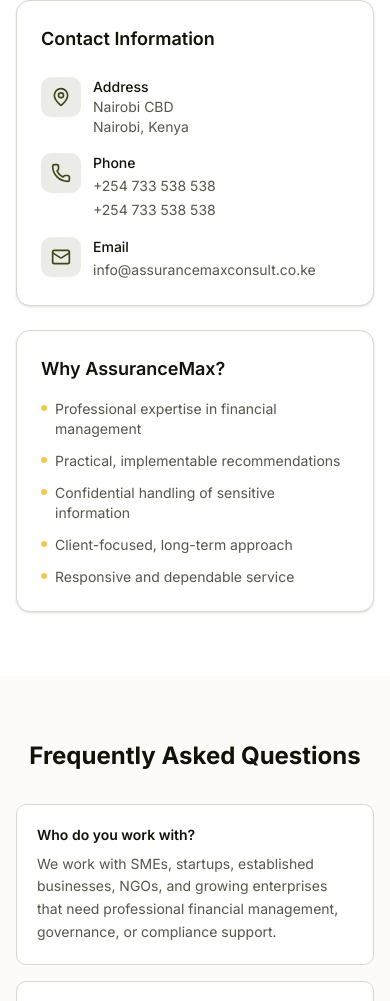
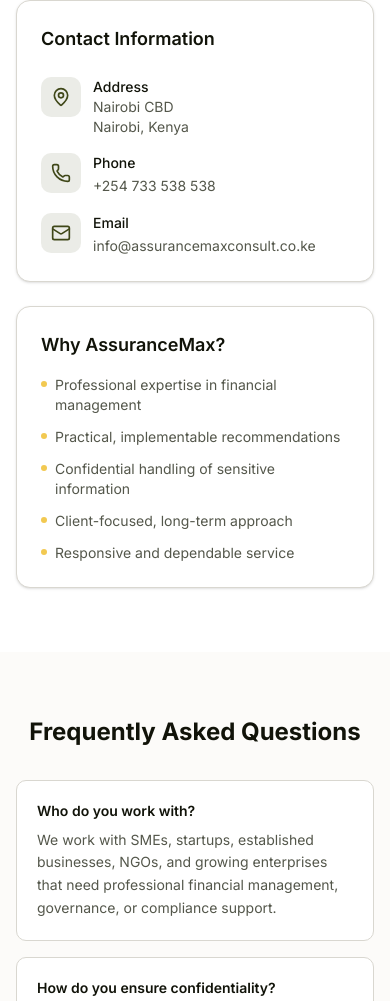
Before and after one commit to dev-mwero/assurancemax-consulting, a Next.js app: page /contact in a window 390 px wide. Shown: the part 1132-2133 px from the top of the page. Built offline with nearby package versions, Linux system fonts and the light colour scheme; no server answers.

Commit message:
fix: remove duplicate phone number from contact page
Remove phoneSecondary from constants and its conditional render
on the contact page since there is only one phone number.

```diff
--- a/src/app/(marketing)/contact/page.tsx
+++ b/src/app/(marketing)/contact/page.tsx
@@ -101,17 +101,6 @@
                     >
                       {contactInfo.phone}
                     </a>
-                    {contactInfo.phoneSecondary && (
-                      <>
-                        <br />
-                        <a
-                          href={`tel:${contactInfo.phoneSecondary}`}
-                          className="text-sm text-muted-foreground hover:text-foreground transition-colors"
-                        >
-                          {contactInfo.phoneSecondary}
-                        </a>
-                      </>
-                    )}
                   </div>
                 </div>
                 <div className="flex items-start gap-3">
--- a/src/lib/constants.ts
+++ b/src/lib/constants.ts
@@ -11,7 +11,6 @@
 export const contactInfo = {
   email: "info@assurancemaxconsult.co.ke",
   phone: "+254 733 538 538",
-  phoneSecondary: "+254 733 538 538",
   address: {
     street: "Nairobi CBD",
     city: "Nairobi",
```
